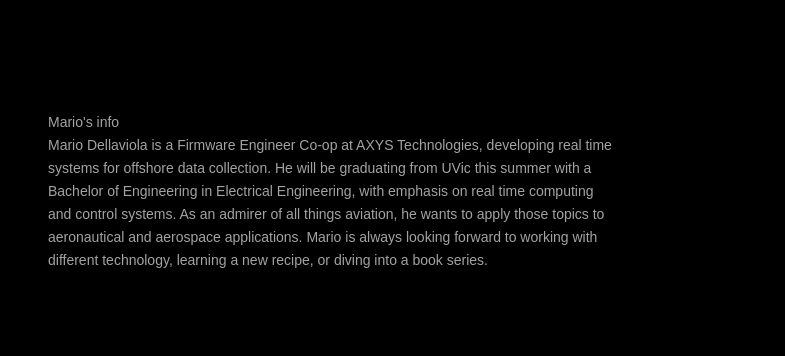
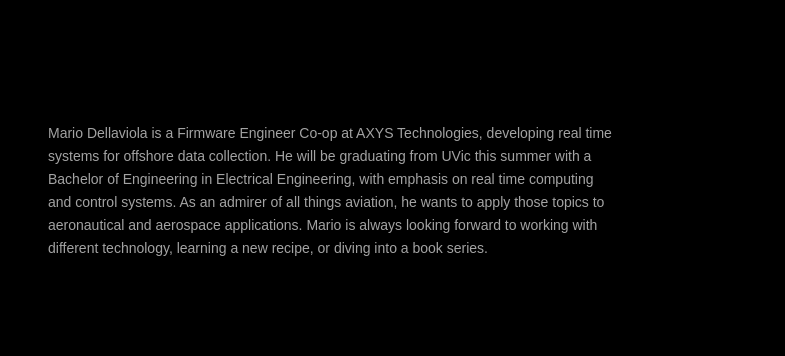
Before and after one commit to churchp/499-website, a plain HTML site: page 499 website/team.html in a window 1280 px wide. Shown: the part 1337-1693 px from the top of the page, 495-1280 px from the left. Drawn offline with Linux system fonts and the light colour scheme.

Commit message:
Fixed mario's bio

```diff
--- a/499 website/team.html
+++ b/499 website/team.html
@@ -84,7 +84,7 @@
 									<a href="https://www.linkedin.com/in/mario-dellaviola/"><img src="images/tyler.jpg" alt=""></a>
 								</td>
 								<td>
-										<p>Mario's info<br/>
+										<p>
 											Mario Dellaviola is a Firmware Engineer Co-op at AXYS Technologies, developing real time systems for offshore data collection. He will be graduating from UVic this summer with a Bachelor of Engineering in Electrical Engineering, with emphasis on real time computing and control systems. As an admirer of all things aviation, he wants to apply those topics to aeronautical and aerospace applications. Mario is always looking forward to working with different technology, learning a new recipe, or diving into a book series.
 										</p>
 								</td>
```
